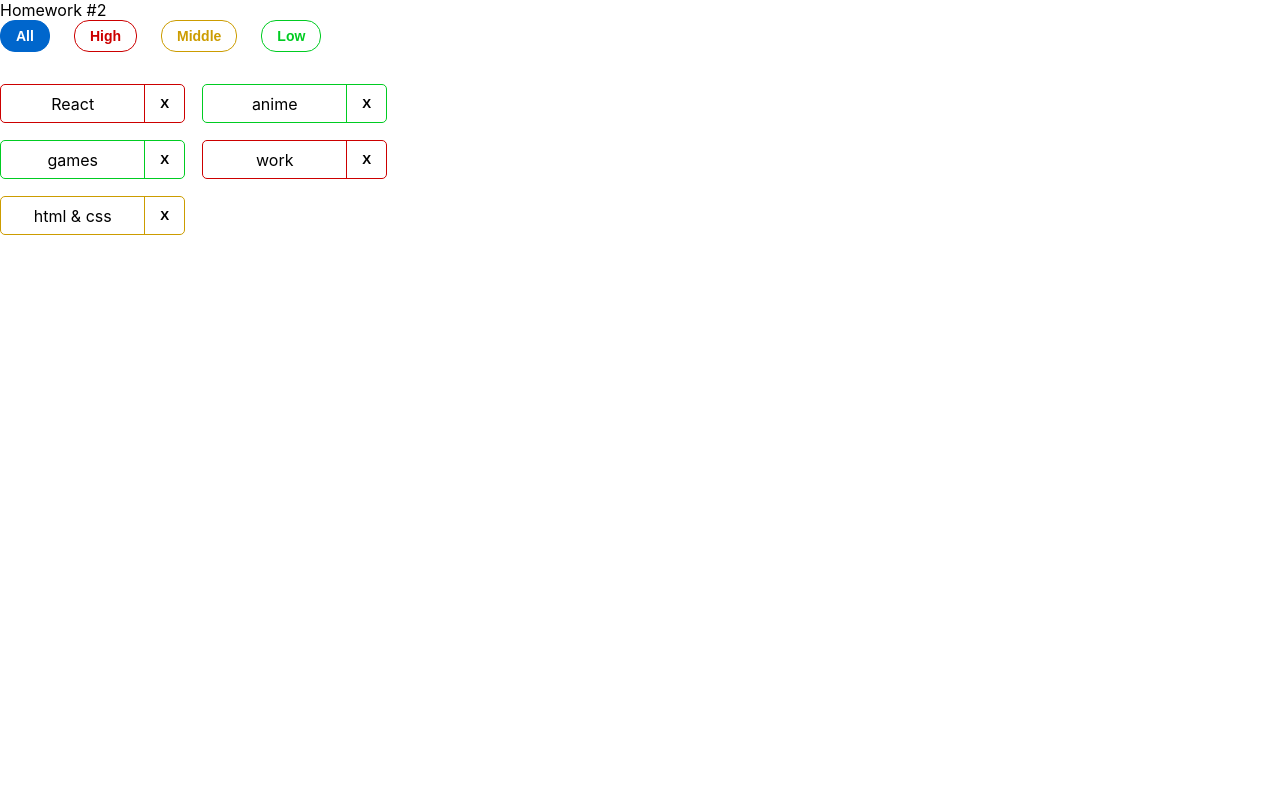
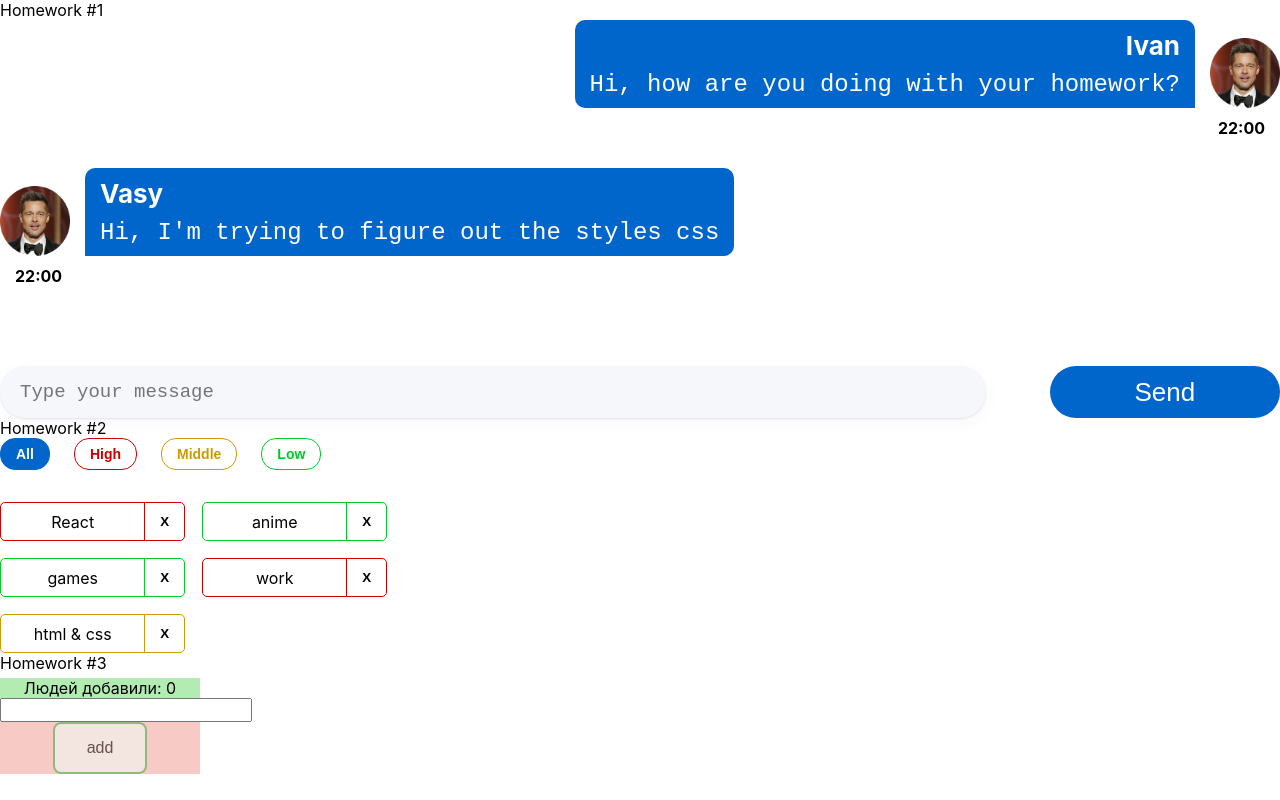
Before and after one commit to RuslanZhavoronkov/homework, a React (Create React App) app: page / in a window 1280 px wide. Built offline with nearby package versions, Linux system fonts and the light colour scheme.

Commit message:
Home work 3

```diff
--- a/src/s1-main/App.tsx
+++ b/src/s1-main/App.tsx
@@ -1,15 +1,16 @@
 import React from 'react'
 import s from './App.module.css'
-//import HW1 from '../s2-homeworks/hw01/HW1'
+import HW1 from '../s2-homeworks/hw01/HW1'
 import HW2 from '../s2-homeworks/hw02/HW2'
+import HW3 from '../s2-homeworks/hw03/HW3'
 
 function App() {
     return (
         <div className={s.App}>
-           {/* <HW1/>*/}
+           <HW1/>
             {/*раскомментировать по ходу выполнения*/}
             <HW2/>
-            {/*<HW3/>*/}
+            <HW3/>
             {/*<HW4/>*/}
 
             {/*при выполнении дз 5 и более - закомментировать здесь дз 1-4, так как они есть внутри дз 5*/}
--- a/src/s2-homeworks/hw03/Greeting.module.css
+++ b/src/s2-homeworks/hw03/Greeting.module.css
@@ -1,35 +1,87 @@
 .greetingForm {
+    background-color: rgb(203, 223, 216);
+    width: 200px;
+    margin-top: 5px;
+
 }
 
 .inputAndButtonContainer {
+    background-color: rgb(247, 202, 197)
+
 }
 
 .error {
+    background-color: rgb(247, 133, 133);
+    text-align: center;
 }
 
 .input {
+  font-family: inherit; /* 1 */
+  font-size: inherit; /* 1 */
+  line-height: inherit;
+  margin: 0 auto;
+  display: block;
+
 }
 
 .input:focus {
+  color: #212529;
+  background-color: #f0e4e4;
+  border-color: #07a6f0;
+  outline: 0;
+  box-shadow: 0 0 0 0.2rem rgba(158, 158, 158, 0.25);
+  margin: 0 auto;
+  display: block;
 }
 
 .errorInput {
+  color: #212529;
+  background-color: #f3d4d4;
+  border-color: #bdbdbd;
+  outline: 0;
+  box-shadow: 0 0 0 0.2rem rgba(158, 158, 158, 0.25);
+  margin: 0 auto;
+  display: block;
 }
 
 .button {
+    background-color: #f2f7f2; /* Green */
+    border: 2px solid #4CAF50;
+    border-radius: 8px;
+    color: rgb(8, 0, 0);
+    padding: 15px 32px;
+    text-align: center;
+    text-decoration: none;
+    display: inline-block;
+    font-size: 16px;
+    margin: 0 auto;
+    display: block;
+
+
 }
 
 .button:focus {
+    background-color: #4CAF50; /* Green */
+    color: white;
 }
 
 .button:active {
+    -webkit-transition-duration: 0.4s; /* Safari */
+    transition-duration: 0.4s;
 }
 
 .button:disabled {
+    opacity: 0.6;
+    cursor: not-allowed;
 }
 
 .text {
+    background-color: #b2ecb3;
+   text-align: center;
 }
 
 .greeting {
+    background-color: rgb(205, 218, 230);
+    margin: 0 auto;
+    display: block;
 }
--- a/src/s2-homeworks/hw03/Greeting.tsx
+++ b/src/s2-homeworks/hw03/Greeting.tsx
@@ -2,14 +2,14 @@
 import s from './Greeting.module.css'
 
 type GreetingPropsType = {
-    name: any // need to fix any
-    setNameCallback: any // need to fix any
-    addUser: any // need to fix any
-    onBlur: any // need to fix any
-    onEnter: any // need to fix any
-    error: any // need to fix any
-    totalUsers: any // need to fix any
-    lastUserName?: any // need to fix any
+    name: string // need to fix any
+    setNameCallback: (value: ChangeEvent<HTMLInputElement>)=>void // need to fix any
+    addUser: ()=>void // need to fix any
+    onBlur: ()=>void // need to fix any
+    onEnter: (value:KeyboardEvent<HTMLInputElement>) => void // need to fix any
+    error: string // need to fix any
+    totalUsers: number // need to fix any
+    lastUserName?: string// need to fix any
 }
 
 // презентационная компонента (для верстальщика)
@@ -25,7 +25,7 @@
         lastUserName,
     } // деструктуризация пропсов
 ) => {
-    const inputClass = s.errorInput // need to fix with (?:)
+    const inputClass = error? `${s.input} ${s.errorInput}` : s.input
 
     return (
         <div id={'hw3-form'} className={s.greetingForm}>
--- a/src/s2-homeworks/hw03/GreetingContainer.tsx
+++ b/src/s2-homeworks/hw03/GreetingContainer.tsx
@@ -3,18 +3,34 @@
 import { UserType } from './HW3'
 
 type GreetingContainerPropsType = {
-    users: any // need to fix any
-    addUserCallback: any // need to fix any
+    users: UserType[] // need to fix any
+    addUserCallback: (name:string) => void // need to fix any
 }
 
-export const pureAddUser = (name: any, setError: any, setName: any, addUserCallback: any) => {
+export const pureAddUser = (name: string, setError: (value:string) => void, setName: (name:string) => void, addUserCallback: (name:string) => void) => {
     // если имя пустое - показать ошибку, иначе - добавить юзера и очистить инпут
+if (!name.trim()) {
+setError('Ошибка! Введите имя!')
+}  else {
+addUserCallback(name);
+setName('');
 }
 
-export const pureOnBlur = (name: any, setError: any) => { // если имя пустое - показать ошибку
 }
 
-export const pureOnEnter = (e: any, addUser: any) => { // если нажата кнопка Enter - добавить
+export const pureOnBlur = (name: string, setError: (value:string) => void) => { // если имя пустое - показать ошибку
+
+    if(!name.trim()) {
+        setError('Ошибка! Введите имя!');
+    }
+}
+
+export const pureOnEnter = (e: KeyboardEvent<HTMLInputElement>, addUser: ()=>void) => { // если нажата кнопка Enter - добавить
+
+    if (e.key === "Enter") {
+        addUser();
+    }
+
 }
 
 // более простой и понятный для новичков
@@ -26,11 +42,11 @@
     addUserCallback,
 }) => {
     // деструктуризация пропсов
-    const [name, setName] = useState<any>('') // need to fix any
-    const [error, setError] = useState<any>('') // need to fix any
+    const [name, setName] = useState<string>('') // need to fix any
+    const [error, setError] = useState<string>('') // need to fix any
 
-    const setNameCallback = (e: any) => { // need to fix any
-        setName('some name') // need to fix
+    const setNameCallback = (e: ChangeEvent<HTMLInputElement>) => { // need to fix any
+        setName(e.currentTarget.value) // need to fix
 
         error && setError('')
     }
@@ -38,16 +54,16 @@
         pureAddUser(name, setError, setName, addUserCallback)
     }
 
-    const onBlur = () => {
+    const onBlur = () => {  //от input
         pureOnBlur(name, setError)
     }
 
-    const onEnter = (e: any) => {
+    const onEnter = (e: KeyboardEvent<HTMLInputElement>) => {
         pureOnEnter(e, addUser)
     }
 
-    const totalUsers = 0 // need to fix
-    const lastUserName = 'some name' // need to fix
+    const totalUsers = users.length // need to fix
+    const lastUserName = users[users.length - 1]?.name // need to fix
 
     return (
         <Greeting
--- a/src/s2-homeworks/hw03/HW3.tsx
+++ b/src/s2-homeworks/hw03/HW3.tsx
@@ -19,20 +19,22 @@
 
 // types
 export type UserType = {
-    _id: any // need to fix any
-    name: any // need to fix any
+    _id: string // need to fix any
+    name: string // need to fix any
 }
 
-export const pureAddUserCallback = (name: any, setUsers: any, users: any) => { // need to fix any
-    const user = { // need to fix
+export const pureAddUserCallback = (name: string, setUsers: (value:UserType[])=> void, users: UserType[]) => { // need to fix any
+    const user = {
+        _id: v1(),
+        name: name // need to fix
     }
     setUsers([...users, user])
 }
 
 const HW3 = () => {
-    const [users, setUsers] = useState<any>([]) // need to fix any
+    const [users, setUsers] = useState<UserType[]>([]) // need to fix any
 
-    const addUserCallback = (name: any) => { // need to fix any
+    const addUserCallback = (name: string) => { // need to fix any
         pureAddUserCallback(name, setUsers, users)
     }
 
```
